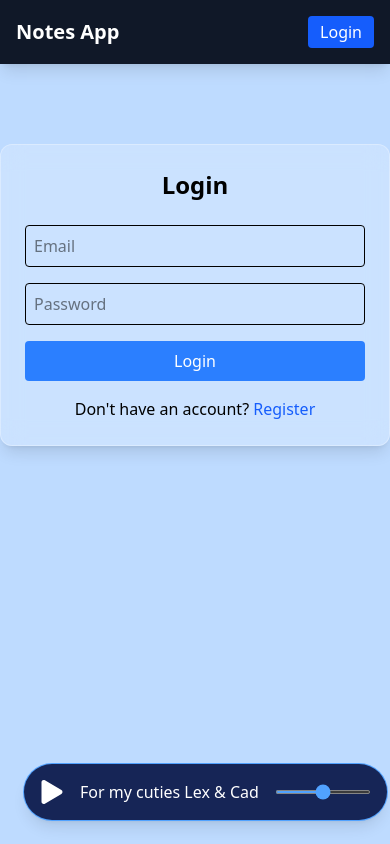
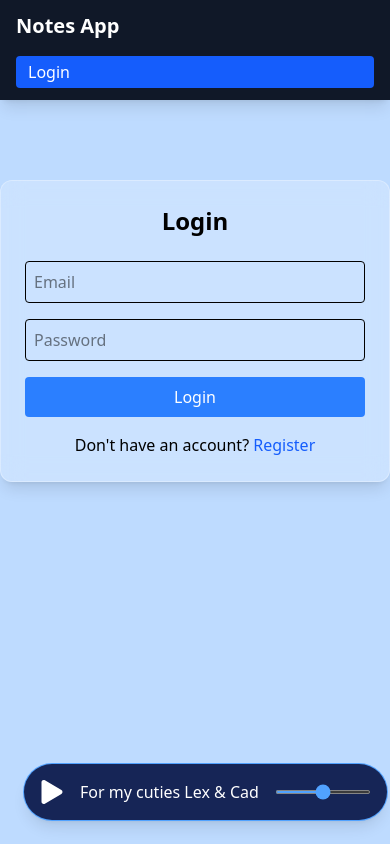
Before and after one commit to MohdArishkhan/My-notes-app, a React app in the folder frontend/: page /login in a window 390 px wide. Built offline with nearby package versions, Linux system fonts and the light colour scheme; the HTML template or start-up script is replaced by a standard one.

Commit message:
fix: responsive navbar and layout update

```diff
--- a/frontend/src/App.jsx
+++ b/frontend/src/App.jsx
@@ -40,7 +40,7 @@ function App() {
   if (loading) return <div className="text-center p-4">Loading...</div>;
 
   return (
-    <div className="min-h-screen bg-blue-200">
+    <div className="w-full min-h-screen bg-blue-200 overflow-x-hidden">
       <Navbar user={user} setUser={setUser} />
         <MusicPlayer />
       <Routes>
--- a/frontend/src/components/Home.jsx
+++ b/frontend/src/components/Home.jsx
@@ -90,7 +90,7 @@ const Home = () => {
     };
 
     return (
-        <div className="container mx-auto px-4 py-8 min-h-screen">
+        <div className="w-full max-w-7xl mx-auto px-4 py-8 min-h-screen">
             {error && (
                 <p className="text-red-400 mb-4 text-center text-lg">{error}</p>
             )}
@@ -122,7 +122,7 @@ const Home = () => {
                 />
             )}
 
-            <div className="grid sm:grid-cols-2 lg:grid-cols-3 gap-6">
+           <div className="grid grid-cols-1 sm:grid-cols-2 lg:grid-cols-3 gap-6">
                 {notes.map((note) => (
                     <div
                         key={note._id}
--- a/frontend/src/components/Navbar.jsx
+++ b/frontend/src/components/Navbar.jsx
@@ -22,29 +22,33 @@ const Navbar = ({ user, setUser }) => {
   };
 
   return (
-    <nav className="bg-gray-900 p-4 text-white shadow-lg">
-      <div className="container mx-auto flex items-center justify-between">
-        <Link to="/" className="text-xl font-semibold">Notes App</Link>
+    <nav className="bg-gray-900 px-4 py-3 text-white shadow-lg w-full">
+      <div className="w-full flex flex-col sm:flex-row sm:items-center justify-between gap-4">
 
-        {user ? (
-          <div className="flex items-center space-x-4">
+        {/* Left - App Title */}
+        <div className="flex justify-between items-center w-full sm:w-auto">
+          <Link to="/" className="text-xl font-semibold">Notes App</Link>
+        </div>
 
-            {/* ✅ Music Player on Left */}
-            <div className="w-40">
+        {/* Middle - Music + Search */}
+        {user && (
+          <div className="flex flex-col sm:flex-row items-center justify-start gap-4 flex-grow">
+            {/* Music Player */}
+            <div className="w-full sm:w-40">
               <MusicPlayer />
             </div>
 
-            {/* ✅ Search Bar */}
-            <div className="relative w-64">
+            {/* Search Input */}
+            <div className="relative w-full sm:w-64">
               <input
                 type="text"
                 value={search}
                 onChange={(e) => setSearch(e.target.value)}
-                placeholder=" Search notes..."
+                placeholder="Search notes..."
                 className="w-full px-5 py-2 pl-10 bg-gray-800 text-white placeholder-gray-400
-                           border border-gray-600 rounded-xl shadow-sm
-                           outline-none focus:ring-2 focus:ring-blue-500
-                           transition-all duration-200 ease-in-out"
+                       border border-gray-600 rounded-xl shadow-sm
+                       outline-none focus:ring-2 focus:ring-blue-500
+                       transition-all duration-200 ease-in-out"
               />
               <div className="absolute inset-y-0 left-3 flex items-center pointer-events-none">
                 <svg
@@ -54,16 +58,24 @@ const Navbar = ({ user, setUser }) => {
                   strokeWidth="2"
                   viewBox="0 0 24 24"
                 >
-                  <path strokeLinecap="round" strokeLinejoin="round" d="M21 21l-4.35-4.35M11 18a7 7 0 100-14 7 7 0 000 14z" />
+                  <path
+                    strokeLinecap="round"
+                    strokeLinejoin="round"
+                    d="M21 21l-4.35-4.35M11 18a7 7 0 100-14 7 7 0 000 14z"
+                  />
                 </svg>
               </div>
             </div>
+          </div>
+        )}
 
-            {/* ✅ Username and Logout */}
-            <span>{user.username}</span>
+        {/* Right - Username + Logout */}
+        {user ? (
+          <div className="flex items-center gap-3 justify-end w-full sm:w-auto">
+            <span className="text-sm sm:text-base font-medium break-words">{user.username}</span>
             <button
               onClick={handleLogout}
-              className="bg-red-600 px-3 py-1 rounded hover:bg-red-700 transition cursor-pointer"
+              className="bg-red-600 px-3 py-1 rounded hover:bg-red-700 transition"
             >
               Logout
             </button>
@@ -78,7 +90,9 @@ const Navbar = ({ user, setUser }) => {
         )}
       </div>
     </nav>
-  );
+
+  )
 };
 
+
 export default Navbar;
```
